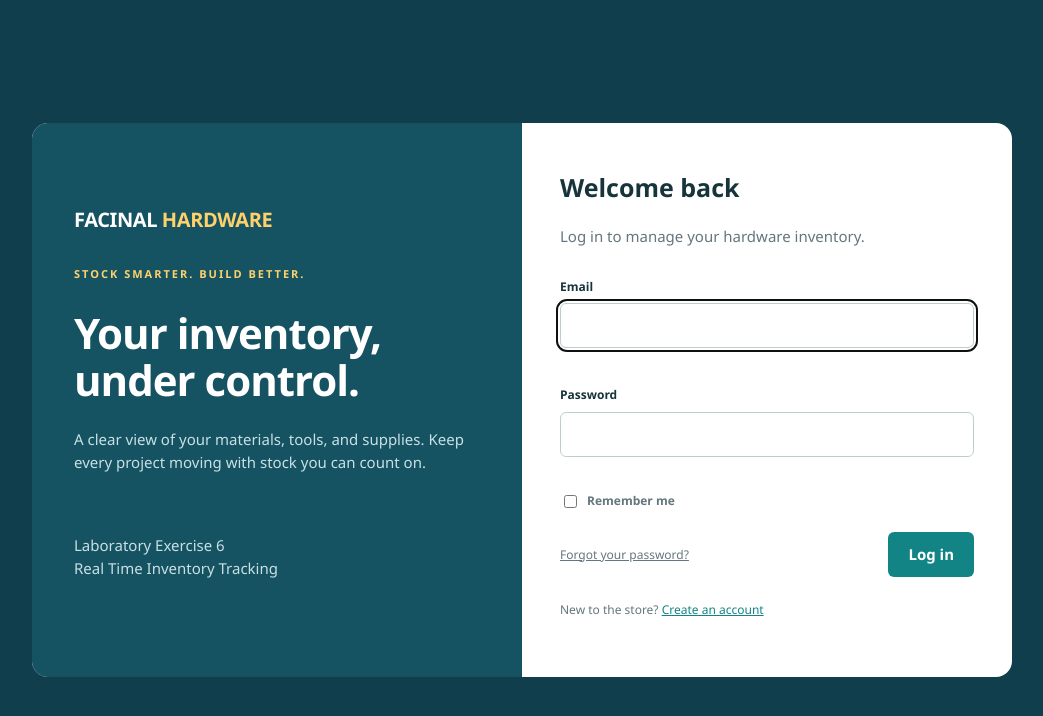
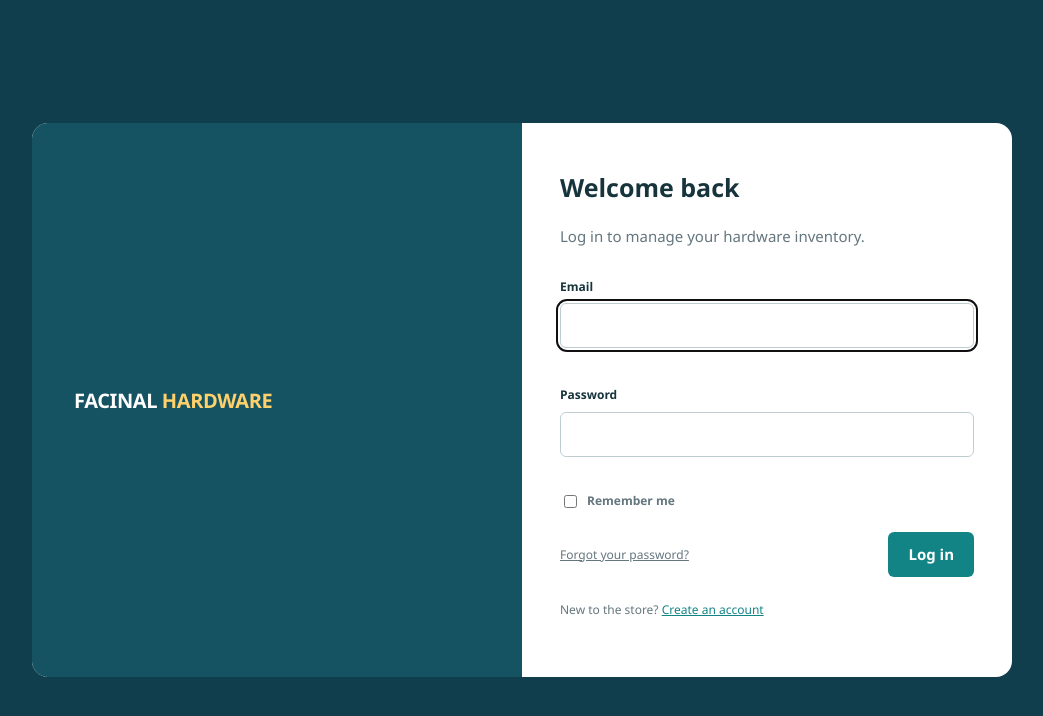
Before and after one commit to iaraldmendoza/lab5_2411600169, a Laravel app: page /login in a window 1280 px wide. Shown: the top 716 px of the page, without its empty margins (118-1161 px from the left). Run offline with Laravel 12, Linux system fonts and the light colour scheme; parts of the project's set-up code (start-up, migrations or seed data) failed here and were passed over.

Commit message:
Show only the store name beside the Lab 6 login form

```diff
--- a/resources/views/layouts/guest.blade.php
+++ b/resources/views/layouts/guest.blade.php
@@ -1,3 +1,3 @@
 <!doctype html>
 <html lang="en"><head><meta charset="utf-8"><meta name="viewport" content="width=device-width,initial-scale=1"><meta name="csrf-token" content="{{ csrf_token() }}"><title>Account access | Facinal Hardware</title><link rel="stylesheet" href="{{ asset('css/custom.css') }}"></head>
-<body class="auth-body"><main class="auth-shell"><section class="auth-story"><a class="brand" style="text-decoration:none;color:white" href="{{ url('/') }}">FACINAL<span> HARDWARE</span></a><div class="eyebrow" style="margin-top:30px">Stock smarter. Build better.</div><h1>Your inventory,<br>under control.</h1><p>A clear view of your materials, tools, and supplies. Keep every project moving with stock you can count on.</p><p style="margin-top:45px">Laboratory Exercise 6<br>Real Time Inventory Tracking</p></section><section class="auth-card"><h2>{{ request()->routeIs('login') ? 'Welcome back' : 'Account access' }}</h2><p class="muted" style="margin-bottom:26px">{{ request()->routeIs('login') ? 'Log in to manage your hardware inventory.' : 'Manage your Facinal Hardware account.' }}</p>{{ $slot }}</section></main></body></html>
+<body class="auth-body"><main class="auth-shell"><section class="auth-story"><a class="brand" style="text-decoration:none;color:white" href="{{ url('/') }}">FACINAL<span> HARDWARE</span></a></section><section class="auth-card"><h2>{{ request()->routeIs('login') ? 'Welcome back' : 'Account access' }}</h2><p class="muted" style="margin-bottom:26px">{{ request()->routeIs('login') ? 'Log in to manage your hardware inventory.' : 'Manage your Facinal Hardware account.' }}</p>{{ $slot }}</section></main></body></html>
```
